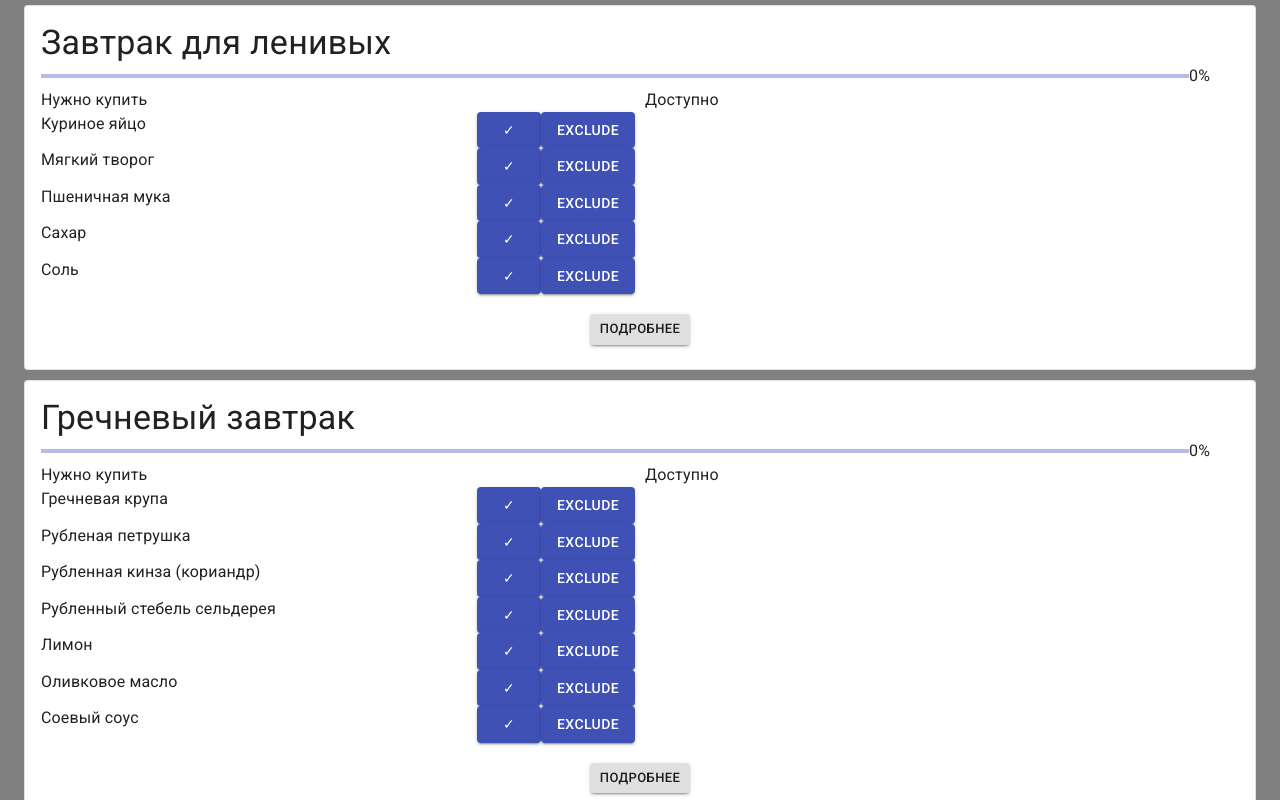
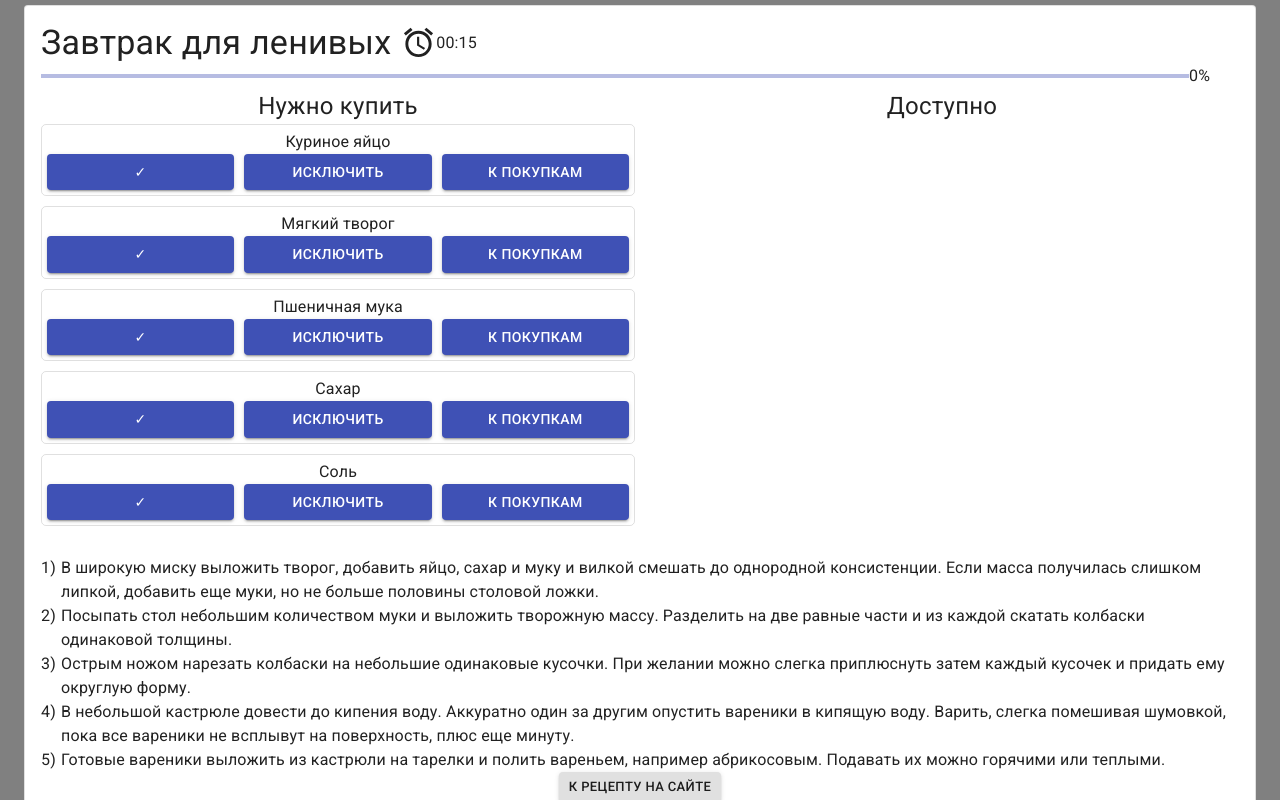
Before and after one commit to BukovY/food-recomendation, a React (Create React App) app: page /result in a window 1280 px wide. Shown: the top 800 px of the page. Built offline with nearby package versions, Linux system fonts and the light colour scheme.

Commit message:
addToByu + more info on card

```diff
--- /dev/null
+++ b/src/components/CookSteps/CookSteps.tsx
@@ -0,0 +1,28 @@
+import React, { FC } from "react";
+import Typography from "@material-ui/core/Typography";
+import { Box } from "@material-ui/core";
+import { makeStyles } from "@material-ui/core/styles";
+type cookStepsType = {
+  steps: Array<string>;
+};
+const useStyles = makeStyles(() => ({
+  step: {
+    display: "grid",
+    gridTemplateColumns: "20px 1fr",
+  },
+}));
+const CookSteps: FC<cookStepsType> = ({ steps }) => {
+  const classes = useStyles();
+  return (
+    <>
+      {steps.map((el, index) => (
+        <Box key={el} className={classes.step}>
+          <Typography variant="body1">{index + 1}) </Typography>
+          <Typography variant="body1">{el}</Typography>
+        </Box>
+      ))}
+    </>
+  );
+};
+
+export default CookSteps;
--- a/src/components/FoodCard/FoodCard.tsx
+++ b/src/components/FoodCard/FoodCard.tsx
@@ -9,6 +9,10 @@ import { Box } from "@material-ui/core";
 import { useSelector } from "react-redux";
 import { RootState } from "../../redux/store";
 import Ingredient from "../Ingredient/Ingredient";
+import AccessAlarmsIcon from "@material-ui/icons/AccessAlarms";
+import { makeStyles } from "@material-ui/core/styles";
+import { minToTime } from "../../utils/functions";
+import CookSteps from "../CookSteps/CookSteps";
 
 type FoodCardType = {
   recipe: recipeType;
@@ -17,7 +21,45 @@ type IngredientsType = {
   available: Array<string>;
   need: Array<string>;
 };
+
+const useStyles = makeStyles(() => ({
+  header: {
+    display: "flex",
+  },
+  alignText: {
+    textAlign: "center",
+    fontSize: '24px'
+  },
+  timeBox: {
+    display: "flex",
+    alignItems: "center",
+    marginLeft: "10px",
+  },
+  box: {
+    marginBottom: "10px",
+    marginTop: "5px",
+  },
+  progress: {
+    display: "grid",
+    gridTemplateColumns: "1fr 50px",
+    alignItems: "center",
+  },
+  cardIngredients: {
+    display: "grid",
+    gridTemplateColumns: "1fr 1fr",
+    gridGap: "10px",
+    "@media screen and (max-width: 1200px)": {
+      gridTemplateColumns: "1fr",
+    },
+  },
+  buttonsFooter: {
+    display: "flex",
+    justifyContent: "center",
+  },
+}));
+
 const FoodCard: FC<FoodCardType> = ({ recipe }) => {
+  const classes = useStyles();
   const { hasIngredients } = useSelector((state: RootState) => state.userData);
 
   let ingredient: IngredientsType = {
@@ -32,40 +74,48 @@ const FoodCard: FC<FoodCardType> = ({ recipe }) => {
     }
   }
   return (
-    <Box marginBottom="10px" marginTop="5px">
+    <Box className={classes.box}>
       <Card variant="outlined">
         <CardContent>
-          <Typography variant="h4">{recipe.title}</Typography>
-          <Box
-            display="grid"
-            gridTemplateColumns="1fr 50px"
-            alignItems="center"
-          >
+          <Box className={classes.header}>
+            <Typography variant="h4">{recipe.title}</Typography>
+            <Box className={classes.timeBox}>
+              <AccessAlarmsIcon fontSize="large" />
+              <Typography variant="body1">{minToTime(recipe.time)}</Typography>
+            </Box>
+          </Box>
+
+          <Box className={classes.progress}>
             <LinearProgress
               value={recipe.matchRatio * 100}
               variant="determinate"
             />
             <Typography variant="body1">{recipe.matchRatio * 100}%</Typography>
           </Box>
-          <Box display="grid" gridTemplateColumns="1fr 1fr" gridGap="10px">
+          <Box className={classes.cardIngredients}>
             <Box>
-              <Typography variant="body1">Нужно купить</Typography>
+              <Typography variant="body1" className={classes.alignText}>
+                Нужно купить
+              </Typography>
               {ingredient.need.map((el) => (
-                <Ingredient ingredient={el} key={el}/>
+                <Ingredient ingredient={el} key={el} />
               ))}
             </Box>
             <Box>
-              <Typography variant="body1">Доступно</Typography>
+              <Typography variant="body1" className={classes.alignText}>
+                Доступно
+              </Typography>
               {ingredient.available.map((el) => (
-                <Ingredient ingredient={el} key={el}/>
+                <Ingredient ingredient={el} key={el} />
               ))}
             </Box>
           </Box>
           <br />
-          <Box display="flex" justifyContent="center">
+          <CookSteps steps={recipe.steps} />
+          <Box className={classes.buttonsFooter}>
             <a href={recipe.link} target="_blank" rel="noreferrer">
               <Button size="small" variant="contained">
-                Подробнее
+                К рецепту на сайте
               </Button>
             </a>
           </Box>
--- a/src/components/Ingredient/Ingredient.tsx
+++ b/src/components/Ingredient/Ingredient.tsx
@@ -7,23 +7,47 @@ import { RootState } from "../../redux/store";
 import {
   changeProduct,
   setExcludingProduct,
+  setToBuy,
 } from "../../redux/actions/userData";
+import { makeStyles } from "@material-ui/core/styles";
 
 type IngredientType = {
   ingredient: string;
 };
+
+const useStyles = makeStyles(() => ({
+  box: {
+    display: "flex",
+    justifyContent: "space-between",
+    flexDirection: "column",
+    alignItems: "center",
+    border: "1px solid rgba(0, 0, 0, 0.12)",
+    borderRadius: "5px",
+    marginBottom: "10px",
+    padding: "5px",
+  },
+  buttons: {
+    display: "grid",
+    gridTemplateColumns: "repeat(3, 1fr)",
+    width: "100%",
+    gridGap: "10px",
+  },
+}));
 const Ingredient: FC<IngredientType> = ({ ingredient }) => {
-  const { hasIngredients, excludingIngredients } = useSelector(
+  const classes = useStyles();
+  const { hasIngredients, excludingIngredients, toBuy } = useSelector(
     (state: RootState) => state.userData
   );
   const isSelected = hasIngredients.indexOf(ingredient) === -1;
   const isExclude = excludingIngredients.indexOf(ingredient) === -1;
+  const isInShopList = toBuy.indexOf(ingredient) === -1;
   const dispatch = useDispatch();
 
   return (
-    <Box display="flex" justifyContent="space-between">
+    <Box className={classes.box}>
       <Typography variant="body1">{ingredient}</Typography>
-      <Box>
+
+      <Box className={classes.buttons}>
         <Button
           variant="contained"
           color={isSelected ? "primary" : "secondary"}
@@ -36,8 +60,17 @@ const Ingredient: FC<IngredientType> = ({ ingredient }) => {
           color={isExclude ? "primary" : "secondary"}
           onClick={() => dispatch(setExcludingProduct(ingredient))}
         >
-          {isExclude ? "exclude" : "include"}
+          {isExclude ? "Исключить" : "Включить"}
         </Button>
+        {isSelected && (
+          <Button
+            variant="contained"
+            color={isInShopList ? "primary" : "secondary"}
+            onClick={() => dispatch(setToBuy(ingredient))}
+          >
+            {isInShopList ? "К покупкам" : "Убрать из покупок"}
+          </Button>
+        )}
       </Box>
     </Box>
   );
--- a/src/redux/actions/userData.ts
+++ b/src/redux/actions/userData.ts
@@ -1,5 +1,10 @@
 import { createAction } from "@reduxjs/toolkit";
-import {CHANGE_PRODUCT, SET_EXCLUDING_PRODUCT} from "../constants";
+import {
+  CHANGE_PRODUCT,
+  SET_EXCLUDING_PRODUCT,
+  SET_TO_BUY,
+} from "../constants";
 
-export const changeProduct = createAction<string>(CHANGE_PRODUCT)
-export const setExcludingProduct = createAction<string>(SET_EXCLUDING_PRODUCT)
+export const changeProduct = createAction<string>(CHANGE_PRODUCT);
+export const setExcludingProduct = createAction<string>(SET_EXCLUDING_PRODUCT);
+export const setToBuy = createAction<string>(SET_TO_BUY);
--- a/src/redux/constants.ts
+++ b/src/redux/constants.ts
@@ -1,2 +1,3 @@
 export const CHANGE_PRODUCT = "CHANGE_PRODUCT";
 export const SET_EXCLUDING_PRODUCT = "SET_EXCLUDING_PRODUCT";
+export const SET_TO_BUY = "SET_TO_BUY";
--- a/src/redux/reducers/userDataReducer.ts
+++ b/src/redux/reducers/userDataReducer.ts
@@ -1,19 +1,21 @@
 import { createSlice } from "@reduxjs/toolkit";
 import { recipeType } from "../../interfaces/interfaces";
-import { CHANGE_PRODUCT, SET_EXCLUDING_PRODUCT } from "../constants";
-import {changeIngredientArray} from "../../utils/functions";
+import {
+  CHANGE_PRODUCT,
+  SET_EXCLUDING_PRODUCT,
+  SET_TO_BUY,
+} from "../constants";
+import { changeIngredientArray } from "../../utils/functions";
 
 type userDataStateType = {
   hasIngredients: Array<string>;
-  selectedFood: Array<recipeType>;
-  favoriteFood: Array<string>;
   excludingIngredients: Array<string>;
+  toBuy: Array<string>;
 };
 const initialState: userDataStateType = {
   hasIngredients: [],
-  selectedFood: [],
-  favoriteFood: [],
   excludingIngredients: [],
+  toBuy: [],
 };
 
 const userData = createSlice({
@@ -23,10 +25,19 @@ const userData = createSlice({
   extraReducers: (builder) => {
     builder
       .addCase(CHANGE_PRODUCT, (state, action: any) => {
-        state.hasIngredients = changeIngredientArray(state.hasIngredients, action.payload)
+        state.hasIngredients = changeIngredientArray(
+          state.hasIngredients,
+          action.payload
+        );
       })
       .addCase(SET_EXCLUDING_PRODUCT, (state, action: any) => {
-        state.excludingIngredients = changeIngredientArray(state.excludingIngredients, action.payload)
+        state.excludingIngredients = changeIngredientArray(
+          state.excludingIngredients,
+          action.payload
+        );
+      })
+      .addCase(SET_TO_BUY, (state, action: any) => {
+        state.toBuy = changeIngredientArray(state.toBuy, action.payload);
       });
   },
 });
--- a/src/utils/functions.ts
+++ b/src/utils/functions.ts
@@ -50,3 +50,15 @@ export const excludeByIngredients = (
   };
   return arr.filter((el) => isExclude(el, exclude));
 };
+
+export const minToTime = (num: number) => {
+  let min: any = num % 60;
+  let hour: any = (num - min) / 60;
+  if (hour < 10) {
+    hour = String(`0${hour}`);
+  }
+  if (min < 10) {
+    min = String(`0${min}`);
+  }
+  return hour + ":" + min;
+};
```
